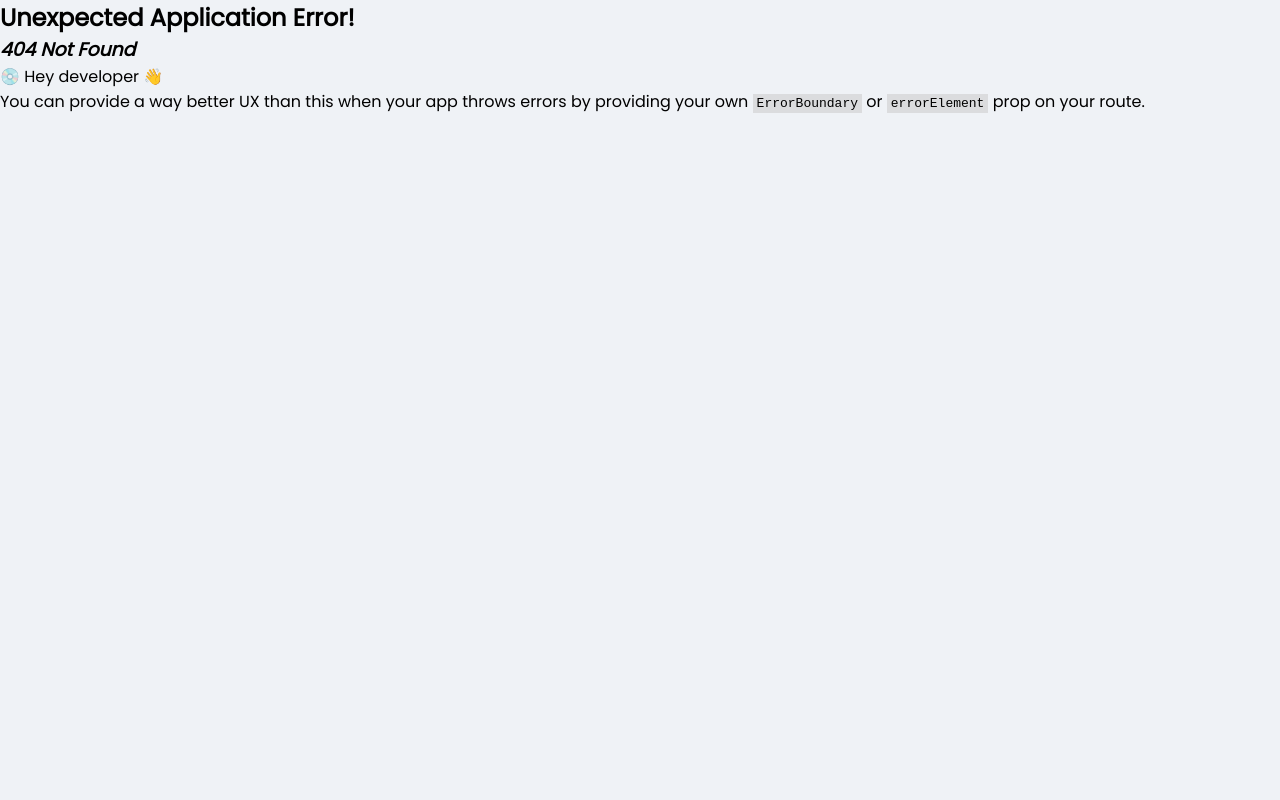
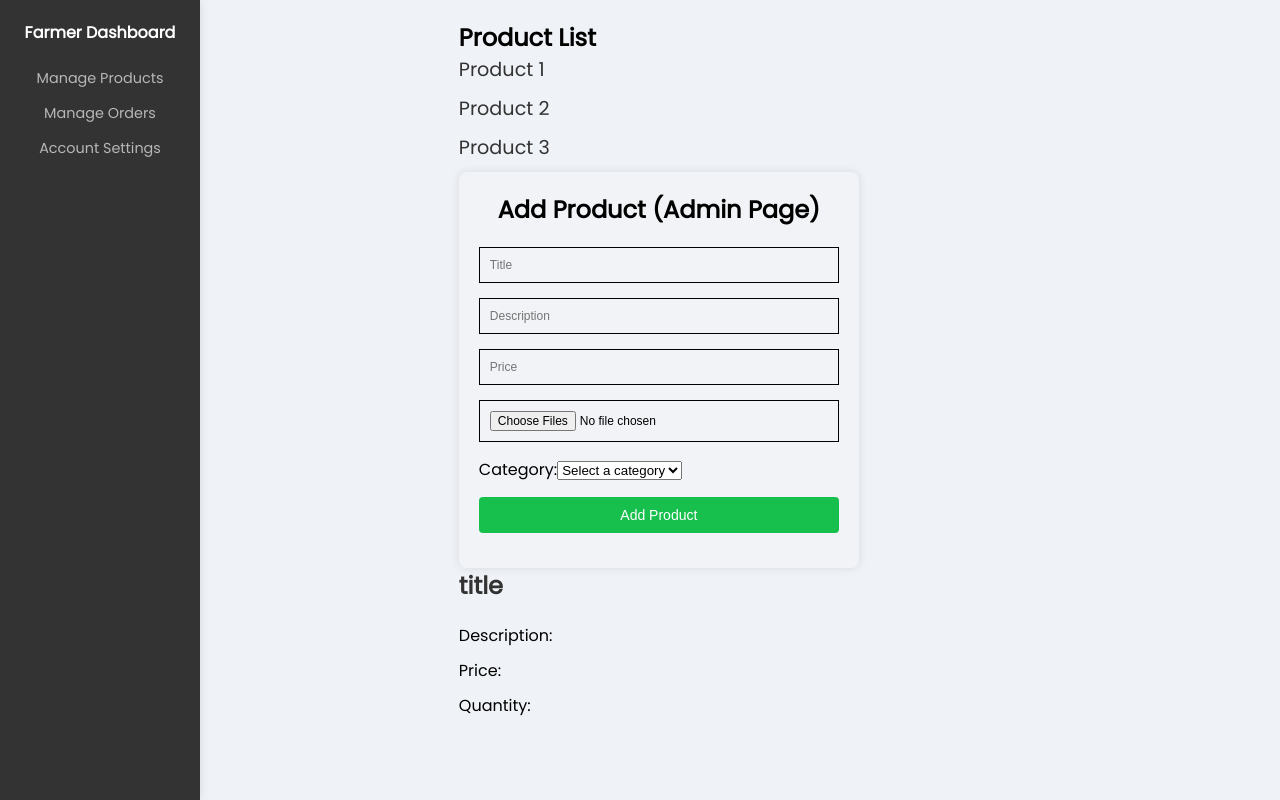
Before and after one commit to robynroby/e-Mkulima, a React (Vite) app in the folder frontend/: page /fdashboard in a window 1280 px wide. Before the commit this address had no page. Built offline with nearby package versions, Linux system fonts and the light colour scheme; sample sign-in values are in the browser's storage.

Commit message:
famers dashboard added

```diff
--- a/frontend/src/App.jsx
+++ b/frontend/src/App.jsx
@@ -14,6 +14,7 @@ import ProtectedRoute from './context/ProtectedRoute';
 import { UserContext } from './context/DataContext';
 import Account from './components/Account';
 import AdminPage from './components/AccessControl/AdminPage';
+import Dashboard from './FarmerDashboard/Dashboard';
 
 
 const App = () => {
@@ -88,6 +89,10 @@ const App = () => {
       path: "/register",
       element: <SignUp />
     },
+    {
+      path: "/fdashboard",
+      element: <Dashboard />
+    }
 
     // TODO: Add a 404 page
     // {
--- /dev/null
+++ b/frontend/src/FarmerDashboard/Dashboard.jsx
@@ -0,0 +1,21 @@
+import React, { useState } from 'react'
+import Sidebar from './Sidebar'
+import AdminPage from '../components/AccessControl/AdminPage';
+import ProductList from './ProductList';
+import ProductDetail from './ProductDetail';
+import './dashboard.scss'
+
+const Dashboard = () => {
+    return (
+        <div className="dashboard">
+            <Sidebar />
+            <div className="content">
+                <ProductList />
+                <AdminPage />
+                <ProductDetail />
+            </div>
+        </div>
+    )
+}
+
+export default Dashboard
--- /dev/null
+++ b/frontend/src/FarmerDashboard/ProductDetail.jsx
@@ -0,0 +1,15 @@
+import React from 'react';
+import './productDetail.scss';
+
+const ProductDetail = () => {
+    return (
+        <div className='product-detail'>
+            <h2>title</h2>
+            <p>Description: </p>
+            <p>Price: </p>
+            <p>Quantity: </p>
+        </div>
+    );
+};
+
+export default ProductDetail;
--- /dev/null
+++ b/frontend/src/FarmerDashboard/ProductList.jsx
@@ -0,0 +1,24 @@
+import React from 'react';
+import { Link } from 'react-router-dom';
+import './productList.scss';
+
+const ProductList = () => {
+    return (
+        <div className='product-list'>
+            <h2>Product List</h2>
+            <ul>
+                <li>
+                    <Link to="#">Product 1</Link>
+                </li>
+                <li>
+                    <Link to="#">Product 2</Link>
+                </li>
+                <li>
+                    <Link to="#">Product 3</Link>
+                </li>
+            </ul>
+        </div>
+    );
+};
+
+export default ProductList;
--- /dev/null
+++ b/frontend/src/FarmerDashboard/Sidebar.jsx
@@ -0,0 +1,24 @@
+import React from 'react';
+import { Link } from 'react-router-dom';
+import './sidebar.scss';
+
+const Sidebar = () => {
+    return (
+        <div className="sidebar">
+            <h2>Farmer Dashboard</h2>
+            <ul>
+                <li>
+                    <Link to="/products">Manage Products</Link>
+                </li>
+                <li>
+                    <Link to="/orders">Manage Orders</Link>
+                </li>
+                <li>
+                    <Link to="/account">Account Settings</Link>
+                </li>
+            </ul>
+        </div>
+    );
+};
+
+export default Sidebar;
--- /dev/null
+++ b/frontend/src/FarmerDashboard/dashboard.scss
@@ -0,0 +1,19 @@
+.dashboard {
+    display: grid;
+    grid-template-columns: auto auto;
+    grid-template-rows: auto;
+    grid-template-areas: "sidebar content";
+    height: 100vh;
+}
+
+.sidebar {
+    grid-area: sidebar;
+    background-color: #333;
+    color: #fff;
+    padding: 20px;
+}
+
+.content {
+    grid-area: content;
+    padding: 20px;
+}
--- /dev/null
+++ b/frontend/src/FarmerDashboard/productDetail.scss
@@ -0,0 +1,14 @@
+// ProductDetail.scss
+
+.product-detail {
+
+    h2 {
+        margin-bottom: 20px;
+        font-size: 1.5rem;
+        color: #333;
+    }
+
+    p {
+        margin-bottom: 10px;
+    }
+}
--- /dev/null
+++ b/frontend/src/FarmerDashboard/productList.scss
@@ -0,0 +1,22 @@
+.product-list {
+
+    ul {
+        list-style-type: none;
+        padding: 0;
+        margin: 0;
+    }
+
+    li {
+        margin-bottom: 10px;
+
+        a {
+            text-decoration: none;
+            color: #333;
+            font-size: 1.2rem;
+
+            &:hover {
+                color: #007bff;
+            }
+        }
+    }
+}
--- /dev/null
+++ b/frontend/src/FarmerDashboard/sidebar.scss
@@ -0,0 +1,42 @@
+.sidebar {
+    width: 200px;
+    height: 100%;
+    background-color: #242424;
+    padding: 20px;
+    box-shadow: 0 0 10px rgba(0, 0, 0, 0.1);
+    position: fixed;
+    top: 0;
+    left: 0;
+    bottom: 0;
+    display: flex;
+    flex-direction: column;
+    align-items: center;
+    // justify-content: center;
+
+    h2 {
+        margin-bottom: 20px;
+        font-size: 1rem;
+        color: #ffffff;
+    }
+
+    ul {
+        list-style-type: none;
+        padding: 0;
+        margin: 0;
+        text-align: center;
+
+        li {
+            margin-bottom: 10px;
+
+            a {
+                text-decoration: none;
+                color: #b7b7b7;
+                font-size: .9rem;
+
+                &:hover {
+                    color: #269737;
+                }
+            }
+        }
+    }
+}
--- a/frontend/src/components/AccessControl/Admin.scss
+++ b/frontend/src/components/AccessControl/Admin.scss
@@ -1,9 +1,4 @@
-.admin-page {
-    display: flex;
-    justify-content: center;
-    align-items: center;
-    // margin: 50px;
-}
+
 
 .admin-container {
     padding: 20px;
```
